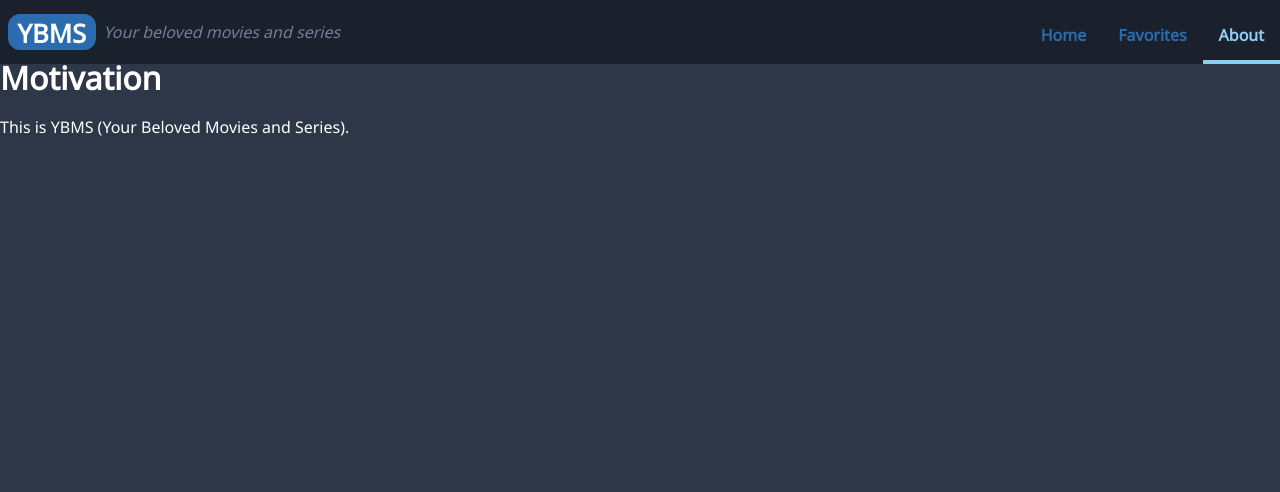
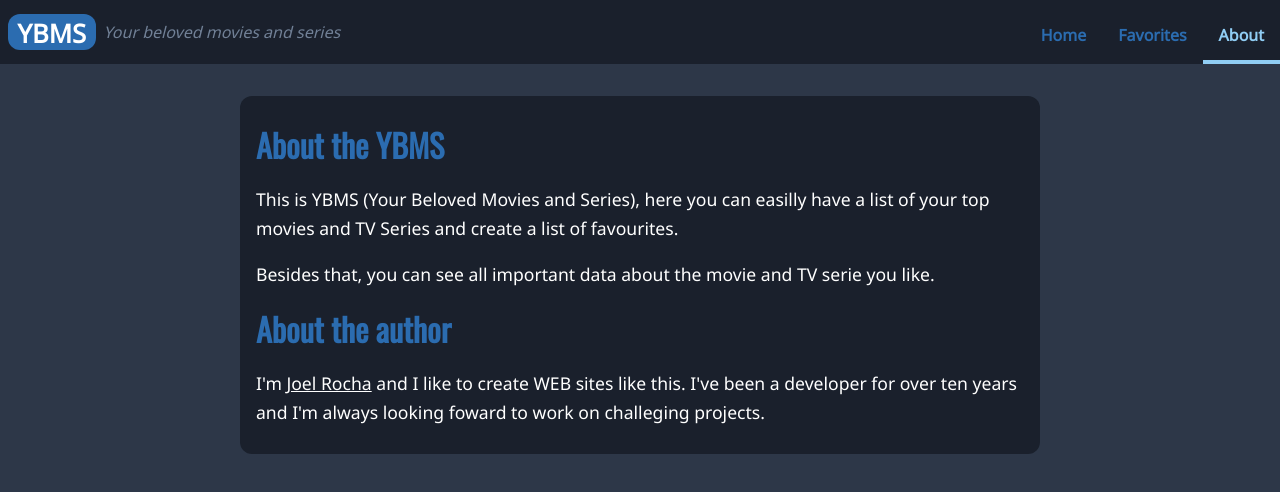
Before and after one commit to joelxr/ybms, a React (Vite) app: page /about in a window 1280 px wide. Shown: the top 492 px of the page. Built offline with nearby package versions, Linux system fonts and the light colour scheme; no server answers.

Commit message:
About page

```diff
--- a/src/pages/About.js
+++ b/src/pages/About.js
@@ -7,8 +7,25 @@ class About extends React.Component {
       <Consumer>
         {() => (
           <div className="about">
-            <h1>Motivation</h1>
-            <p>This is YBMS (Your Beloved Movies and Series).</p>
+            <div className="aboutContent">
+              <h1>About the YBMS</h1>
+              <p>
+                This is YBMS (Your Beloved Movies and Series), here you can
+                easilly have a list of your top movies and TV Series and create
+                a list of favourites.
+              </p>
+              <p>
+                Besides that, you can see all important data about the movie and
+                TV serie you like.
+              </p>
+
+              <h1>About the author</h1>
+              <p>
+                I'm <u>Joel Rocha</u> and I like to create WEB sites like this.
+                I've been a developer for over ten years and I'm always looking
+                foward to work on challeging projects.
+              </p>
+            </div>
           </div>
         )}
       </Consumer>
--- a/src/style/main.scss
+++ b/src/style/main.scss
@@ -9,6 +9,7 @@
 @import "./components/sidebar.scss";
 
 @import "./pages/moviesSeries.scss";
+@import "./pages/about.scss";
 
 body {
   background-color: $bg-color;
--- /dev/null
+++ b/src/style/pages/about.scss
@@ -0,0 +1,22 @@
+.about {
+  width: 100%;
+  margin-top: 6rem;
+
+  .aboutContent {
+    width: 60%;
+    margin: 0 auto;
+    padding: .6rem 1rem;
+    background-color: $bg-color-dark;
+    border-radius: 12px;
+
+    h1, h2 {
+      font-family: $title-font-family;
+      color: $accent-color;
+    }
+
+    p {
+      font-size: 1.1rem;
+      line-height: 1.8rem;
+    }
+  }
+}
```
